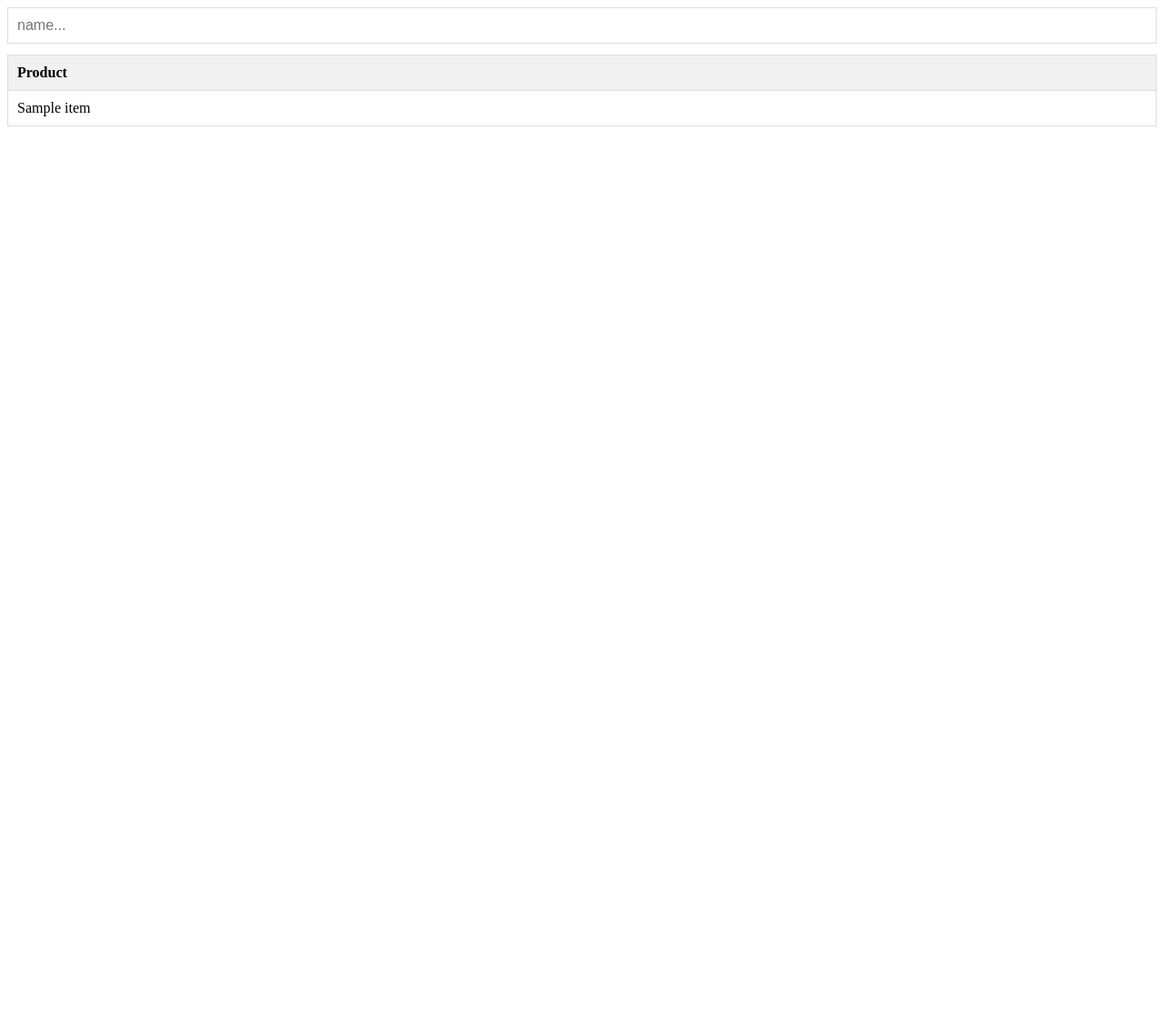
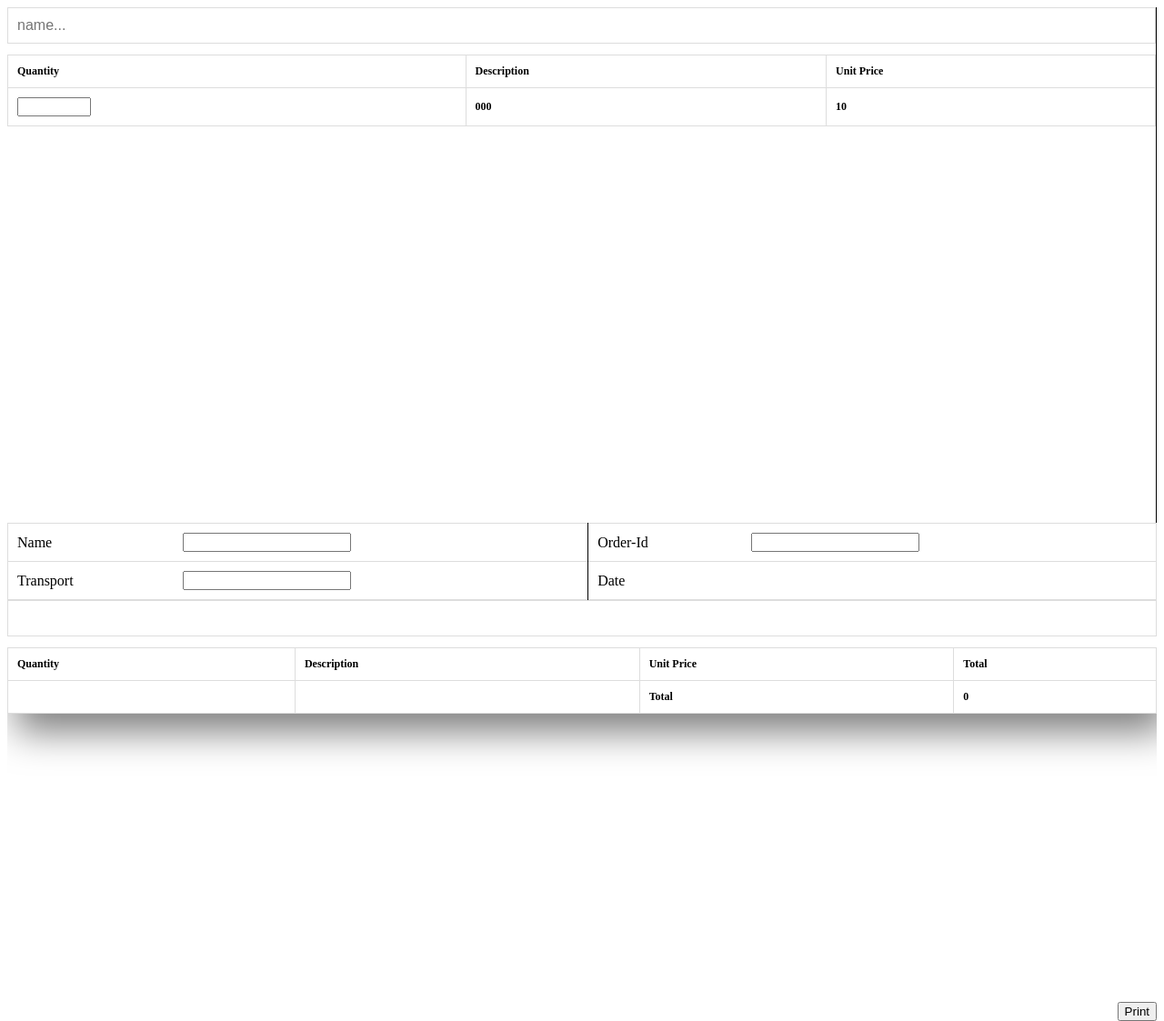
Before and after one commit to vivek-india/dhs, a Python web app: template dhs/dhs/templates/purchase.jinja2 in a window 1280 px wide. Shown: the whole page at 91% size. Before the commit the page ends 139 px from the top, so only its background shows below. Run offline with Jinja, Linux system fonts and the light colour scheme; the template is opened without the code that fills it: most values are stand-ins (such as "Sample title", 1, 10 or a date in 2020).

Commit message:
Added support for purchase functionality.

```diff
--- a/dhs/dhs/models/__init__.py
+++ b/dhs/dhs/models/__init__.py
@@ -8,6 +8,7 @@
 from .mymodel import MyModel  # flake8: noqa
 from .products import Products  # flake8: noqa
 from .saleorders import SaleOrders# flake8: noqa
+from .purchaseorders import PurchaseOrders# flake8: noqa
 #import lst_products
 
 # run configure_mappers after defining all of the models to ensure
--- a/dhs/dhs/scripts/initializedb.py
+++ b/dhs/dhs/scripts/initializedb.py
@@ -18,6 +18,7 @@
 from ..models import MyModel
 from ..models import Products
 from ..models import SaleOrders
+from ..models import PurchaseOrders
 
 
 def usage(argv):
--- a/dhs/dhs/static/dhs.purchase.css
+++ b/dhs/dhs/static/dhs.purchase.css
@@ -2,7 +2,7 @@
   box-sizing: border-box;
 }
 
-#myInput {
+.searchInput {
   background-position: 10px 10px;
   background-repeat: no-repeat;
   width: 100%;
@@ -12,22 +12,85 @@
   margin-bottom: 12px;
 }
 
-#myTable {
+
+.purchaseTableStyle {
   border-collapse: collapse;
   width: 100%;
   border: 1px solid #ddd;
-  font-size: 16px;
+  font-size: 12px;
+  font-weight: bold;
 }
 
-#myTable th, #myTable td {
+.purchaseTableStyle th, .purchaseTableStyle td {
   text-align: left;
   padding: 10px;
 }
 
-#myTable tr {
+.purchaseTableStyle tr {
   border-bottom: 1px solid #ddd;
 }
 
-#myTable tr.header, #myTable tr:hover {
-  background-color: #f1f1f1;
+.purchaseTableStyle tr.header, .purchaseTableStyle tr:hover {
 }
+
+.boxshadow {
+    position: relative;
+    -moz-box-shadow: 1px 2px 4px rgba(0, 0, 0,0.5);
+    -webkit-box-shadow: 1px 2px 4px rgba(0, 0, 0, .5);
+    box-shadow: 10px 20px 40px rgba(0, 0, 0, .5);
+    padding: 10px;
+}
+
+.purchasedTableHeaderStyle {
+  border-collapse: collapse;
+  border: 1px solid #ddd;
+  width: 100%;
+  font-size: 16px;
+}
+
+.purchasedTableHeaderStyle th, .purchasedTableHeaderStyle td {
+  text-align: left;
+  padding: 10px;
+}
+
+.purchasedTableHeaderStyle tr {
+  border-bottom: 1px solid #ddd;
+}
+
+.purchasedTableHeaderStyle tr.header, .purchasedTableHeaderStyle tr:hover {
+}
+
+.printTableStyle {
+  border-collapse: collapse;
+  border: 1px solid #ddd;
+  font-size: 12px;
+  font-weight: bold;
+  width: 76mm;
+  table-layout: fixed;
+}
+
+.printTableStyle th, .printTableStyle td {
+  text-align: left;
+  padding: 10px;
+}
+
+.printTableStyle tr {
+  border-bottom: 1px solid #ddd;
+}
+
+.printTableStyle tr.header, .printTableStyle tr:hover {
+}
+
+
+/*
+@font-face {
+  font-family: 'Kruti Dev';
+  src: url('fonts/k010.TTF');
+}
+
+div {
+  font-family: Kruti Dev !important;
+  font-size: 18px !important;
+}
+
+*/
--- a/dhs/dhs/static/js/dhs.purchase.js
+++ b/dhs/dhs/static/js/dhs.purchase.js
@@ -1,11 +1,11 @@
 function product_search() {
   var input, filter, table, tr, td, i;
-  input = document.getElementById("myInput");
+  input = document.getElementById("purchaseInput");
   filter = input.value.toUpperCase();
-  table = document.getElementById("myTable");
+  table = document.getElementById("purchaseTable");
   tr = table.getElementsByTagName("tr");
   for (i = 0; i < tr.length; i++) {
-    td = tr[i].getElementsByTagName("td")[0];
+    td = tr[i].getElementsByTagName("td")[1];
     if (td) {
       if (td.innerHTML.toUpperCase().indexOf(filter) > -1) {
         tr[i].style.display = "";
@@ -15,3 +15,489 @@
     }
   }
 }
+
+function purchased_product_search() {
+  var input, filter, table, tr, td, i;
+  input = document.getElementById("purchasedInput");
+  filter = input.value.toUpperCase();
+  table = document.getElementById("purchasedTable");
+  tr = table.getElementsByTagName("tr");
+  for (i = 0; i < tr.length; i++) {
+    td = tr[i].getElementsByTagName("td")[1];
+    if (td) {
+      if (td.innerHTML.toUpperCase().indexOf(filter) > -1) {
+        tr[i].style.display = "";
+      } else {
+        tr[i].style.display = "none";
+      }
+    }
+  }
+}
+
+
+
+/*
+  #No parameters
+  returns a date with this format DD-MM-YYYY
+*/
+function now()
+{
+  var d = new Date();
+  var month = d.getMonth()+1;
+  var day = d.getDate();
+
+  var output = (day<10 ? '0' : '') + day + "/"
+              + (month<10 ? '0' : '') + month + '/'
+              + d.getFullYear();
+
+  return output;
+}
+
+document.getElementById('today_date').innerHTML = now();
+
+function isInt(value) {
+  return !isNaN(value) &&
+         parseFloat(Number(value)) == value &&
+         !isNaN(parseFloat(value, 10));
+}
+
+
+function removepurchasedRow(purchased_row, finalTotalElem) {
+
+    var purchasedTable = document.getElementById("purchasedTable");
+    purchasedTable.deleteRow(purchased_row.rowIndex);
+
+
+    var finalTotal = 0;
+    var r = 0, row;
+    while(row = purchasedTable.rows[r++]) {
+        var c = 0, cell;
+        while(cell = row.cells[c++]) {
+            if (cell.className.startsWith('purchased_total_')) {
+                finalTotal += parseFloat(cell.textContent);
+            }
+        }
+    }
+    console.log(finalTotal);
+    finalTotalElem.textContent = finalTotal;
+}
+
+function handlepurchasedItemChangeEvent(purchased_row, item_code, finalTotalElem) {
+
+    var new_priceElem = purchased_row.getElementsByClassName("purchased_price_input_" + item_code)["0"]
+    var new_price = new_priceElem.value;
+    var quantityElem = purchased_row.getElementsByClassName("purchased_quantity_input_" + item_code)["0"]
+    var quantity = quantityElem.value
+    var totalRowElem = purchased_row.getElementsByClassName("purchased_total_" + item_code)["0"];
+
+
+    quantity = quantity.replace(/\s+/g, " ");
+    quantity = quantity.split(" ");
+
+
+    // User can set 0 to say, I want to remove this item.
+    if (quantity[0] == 0) {
+        removepurchasedRow(purchased_row, finalTotalElem);
+        return true;
+    }
+
+    if (quantity.length != 2) {
+        quantityElem.style.backgroundColor = "yellow";
+        quantityElem.focus();
+        return false;
+    }
+
+    new_price = new_price.replace(/\s+/g, " ");
+    new_price = new_price.split(" ");
+    if (new_price.length != 2) {
+        new_priceElem.style.backgroundColor = "yellow";
+        new_priceElem.focus();
+        return false;
+    }
+
+    quantity[1] = quantity[1].toUpperCase();
+    new_price[1] = new_price[1].toUpperCase();
+
+
+    if (new_price[1].slice(1) != quantity[1]) { // Unit should be same
+        new_priceElem.style.backgroundColor = "yellow";
+        new_priceElem.focus();
+        return false;
+    }
+    new_priceElem.style.backgroundColor = "white";
+
+    var newTotal = parseFloat(quantity) * parseFloat(new_price);
+    totalRowElem.textContent = newTotal
+
+
+    var finalTotal = 0;
+    var purchasedTable = document.getElementById("purchasedTable");
+    var r = 0, row;
+    while(row = purchasedTable.rows[r++]) {
+        var c = 0, cell;
+        while(cell = row.cells[c++]) {
+            if (cell.className.startsWith('purchased_total_')) {
+                finalTotal += parseFloat(cell.textContent);
+            }
+        }
+    }
+    console.log(finalTotal);
+    finalTotalElem.textContent = finalTotal;
+}
+
+function handlepurchaseItemQuantityReEntered(purchased_row, item_code, finalTotalElem, new_purchase_val) {
+
+    var info_val = purchased_row.getAttribute("data-info");
+    var info_dict = JSON.parse(info_val);
+
+    purchased_row.removeAttribute("data-info");
+    info_dict['quantity'] = new_purchase_val.join(" ");
+    info_val = JSON.stringify(info_dict);
+    purchased_row.setAttribute('data-info', info_val);
+
+    old_purchase_val = info_dict['quantity'];
+
+    var totalRowElem = purchased_row.getElementsByClassName("purchased_total_" + item_code)["0"];
+    var priceElem = purchased_row.getElementsByClassName("purchased_price_input_" + item_code)["0"];
+    var price = getPriceAsperUnit(new_purchase_val, "", info_val);
+    priceElem.value = price;
+
+
+    var newTotal = parseFloat(new_purchase_val[0]) * parseFloat(price);
+    totalRowElem.textContent = newTotal
+
+
+    var purchased_inputElem = purchased_row.getElementsByClassName('purchased_quantity_input_' + item_code)["0"];
+    purchased_inputElem.value = new_purchase_val.join("  ");
+
+    var finalTotal = 0;
+    var purchasedTable = document.getElementById("purchasedTable");
+    var r = 0, row;
+    while(row = purchasedTable.rows[r++]) {
+        var c = 0, cell;
+        while(cell = row.cells[c++]) {
+            if (cell.className.startsWith('purchased_total_')) {
+                finalTotal += parseFloat(cell.textContent);
+            }
+        }
+    }
+    console.log(finalTotal);
+    finalTotalElem.textContent = finalTotal;
+
+
+}
+
+
+function getPriceAsperUnit(purchase_val, price, data) {
+    var info_dict = JSON.parse(data);
+    price_list = info_dict['prices']
+    price_list = price_list.split(',');
+    var i = 0;
+    for (i = 0; i < price_list.length; i++) {
+        var p = price_list[i].split('=');
+        p[0] = p[0].toUpperCase();
+        if (p[0] == purchase_val[1]) {
+            return p[1] + " /" + p[0];
+        }
+    }
+    return 100000; // Setting it very hight to get notice the issue.
+}
+
+function setpurchaseditem(purchase_val, item_code, price, data) {
+
+
+    var purchasedTable = document.getElementById("purchasedTable");
+    var last_tr = purchasedTable.getElementsByClassName('total_tr')["0"];
+    var last_td = last_tr.getElementsByClassName('total_td')["0"];
+
+
+    var itemAlreadyAdded = purchasedTable.getElementsByClassName('purchased_tr_' + item_code);
+    if (itemAlreadyAdded.length > 0) {
+        handlepurchaseItemQuantityReEntered(itemAlreadyAdded["0"] , item_code, last_td, purchase_val);
+        return true;
+    }
+
+    var tr = document.createElement("TR");
+    data['quantity'] = purchase_val.join("  ");
+    data = JSON.stringify(data);
+    tr.setAttribute('data-info', data);
+    tr.className = 'purchased_tr_' + item_code;
+
+    var td1 = document.createElement("TD");
+
+    var purchased_input = document.createElement("INPUT");
+    purchased_input.setAttribute("type", "text");
+    purchased_input.className = 'purchased_quantity_input_' + item_code;
+    purchased_input.size = 7;
+    purchased_input.addEventListener('focusout', function () {
+        handlepurchasedItemChangeEvent(tr, item_code, last_td);
+    });
+
+
+    purchased_input.value = purchase_val.join("  ");
+    purchased_input.style.textAlign = "right";
+    td1.append(purchased_input);
+    tr.append(td1);
+
+    var td2 = document.createElement("TD");
+    td2.textContent = item_code;
+    tr.append(td2);
+
+    var td3 = document.createElement("TD");
+    // td3.textContent = price;
+    //tr.append(td3);
+    var purchased_price_input = document.createElement("INPUT");
+    purchased_price_input.setAttribute("type", "text");
+    purchased_price_input.className = 'purchased_price_input_' + item_code;
+    purchased_price_input.size = 8;
+    purchased_price_input.addEventListener('focusout', function () {
+        handlepurchasedItemChangeEvent(tr, item_code, last_td);
+    });
+    purchased_price_input.value = getPriceAsperUnit(purchase_val, price, data);
+    purchased_price_input.style.textAlign = "left";
+    td3.append(purchased_price_input);
+    tr.append(td3);
+
+
+    var td4 = document.createElement("TD");
+    td4.className = 'purchased_total_' + item_code;
+    //td4.textContent = parseFloat(price) * parseFloat(purchase_val[0]);
+    td4.textContent = parseFloat(purchased_price_input.value) * parseFloat(purchase_val[0]);
+    tr.append(td4);
+
+    last_td.textContent = parseFloat(last_td.textContent) + parseFloat(td4.textContent);
+
+    last_tr.before(tr);
+
+}
+
+function purchaseItemSelected(item_code) {
+    var tdElem = document.getElementById(item_code);
+    var purchaseInputElem = tdElem.getElementsByClassName("quantity_input_" + item_code)["0"]
+    var purchase_val = purchaseInputElem.value
+    var price = tdElem.getElementsByClassName("price_" + item_code)["0"].textContent
+    var data = tdElem.getElementsByClassName("data_" + item_code)
+    var info_val = data["0"].attributes["data-info"].nodeValue
+    info_val = info_val.replace(/'/g,'"');
+    var info_dict = JSON.parse(info_val);
+
+    var valid_units = [];
+    price_list = info_dict['prices'].split(',');
+    var i = 0;
+    for (i = 0; i < price_list.length; i++) {
+        valid_units.push(price_list[i].split('=')[0]);
+    }
+    //console.log(valid_units);
+    var valid_input = false;
+    var ret = '2 ' + valid_units;
+
+    if (purchase_val == '') {
+        purchaseInputElem.style.backgroundColor = "white";
+        return true;
+    }
+
+    purchase_val = purchase_val.replace(/\s+/g, " ");
+    purchase_val = purchase_val.split(" ");
+
+
+    if (purchase_val.length == 2) {
+        purchase_val[1] = purchase_val[1].toUpperCase();
+
+        var stock_quantity = parseFloat(info_dict['quantity'], 10);
+
+
+        if (isInt(purchase_val[0])) {
+
+            var purchase_quantity = parseFloat(purchase_val[0], 10);
+            if (purchase_quantity <= 0) {
+                ret = purchaseInputElem.value;
+            }else {
+
+                // Validate purchase_val unit
+                for (var i = 0; i < valid_units.length; i++) {
+                    if (valid_units[i].trim().toUpperCase() == purchase_val[1]) {
+                        valid_input = true;
+                        break;
+                    }
+                }
+            }
+        }
+    }
+
+    if (valid_input == false) {
+        purchaseInputElem.style.backgroundColor = "yellow";
+        purchaseInputElem.value = ret;
+        purchaseInputElem.focus();
+        return false;
+    }
+
+    setpurchaseditem(purchase_val, item_code, price, info_dict);
+
+    purchaseInputElem.style.backgroundColor = "white";
+    purchaseInputElem.value = '';
+
+
+    var objDiv = document.getElementById("purchasedTableDiv");
+    objDiv.scrollTop = objDiv.scrollHeight;
+
+    return true;
+    //console.log(purchase_val)
+    //console.log(price)
+    //console.log(info_dict)
+}
+
+function OrderHeader() {
+
+    var customerNameElem = document.getElementById("customer_name");
+    this.customerName = customerNameElem.value;
+
+    var orderIdElem = document.getElementById("order_id");
+    this.orderId = orderIdElem.value;
+
+    var transportNameElem = document.getElementById("transport_name");
+    this.transportName = transportNameElem.value;
+
+    var todayDateElem = document.getElementById("today_date");
+    this.todayDate = todayDateElem.textContent;
+
+    this.serialize = function() {
+        ret = {"customer_name": this.customerName,
+               "order_id": this.orderId,
+               "transport_name": this.transportName,
+               "order_date": this.todayDate};
+        return (JSON.stringify(ret));
+    };
+}
+
+
+function OrderItem(purchased_quantity, item_code,
+                   purchased_unit_price, purchased_unit_total) {
+
+    this.purchased_quantity = purchased_quantity;
+    this.item_code = item_code;
+    this.purchased_unit_price = purchased_unit_price;
+    this.purchased_unit_total = purchased_unit_total;
+
+    this.serialize = function() {
+        ret = {"purchased_quantity": this.purchased_quantity,
+               "item_code": this.item_code,
+               "purchased_unit_price": this.purchased_unit_price,
+               "purchased_unit_total": this.purchased_unit_total};
+        return (JSON.stringify(ret));
+    };
+}
+
+function processOrderForm() {
+    var oh = new OrderHeader();
+    var orderedItems = [];
+
+
+    var purchasedTableElem = document.getElementById("purchasedTable");
+    tr = purchasedTableElem.getElementsByTagName("tr");
+    for (i = 1; i < tr.length-1; i++) {
+        td = tr[i].getElementsByTagName("td");
+
+        var purchased_quantity = td["0"].childNodes["0"].value;
+        var item_code = td[1].textContent;
+        var purchased_unit_price = td[2].childNodes["0"].value;
+        var purchased_unit_total = td[3].textContent;
+
+        var oi = new OrderItem(purchased_quantity, item_code,
+                               purchased_unit_price, purchased_unit_total);
+        orderedItems.push(oi.serialize());
+    }
+
+    var orderForm = {"order_header": oh.serialize(),
+                     "order_items": orderedItems};
+
+    //console.log(orderForm);
+
+    var xhttp = new XMLHttpRequest();
+    xhttp.onreadystatechange = function() {
+        if (this.readyState == 4 && this.status == 200) {
+            var resp = JSON.parse(this.responseText);
+            if (resp["error"] == true) {
+                console.log(resp["result"]);
+                alert("purchase Order Creation FAILED!!!. Please do manual billing");
+            } else {
+                alert(resp["result"]);
+
+                var j = tr.length-1;
+                for (i = 1; i < j; i++) {
+                    tr[1].parentNode.removeChild(tr[1]);
+                }
+                var last_tr = purchasedTableElem.getElementsByClassName('total_tr')["0"];
+                var last_td = last_tr.getElementsByClassName('total_td')["0"];
+                last_td.textContent = 0;
+            }
+
+            printBill(orderForm);
+        }
+    };
+
+    xhttp.open("POST", "purchase/create?t=" + Math.random(), true);
+    xhttp.setRequestHeader("Content-Type", "application/json;charset=UTF-8");
+    xhttp.send(JSON.stringify(orderForm));
+}
+
+function printBill(orderForm) {
+
+    var oh = JSON.parse(orderForm["order_header"]);
+    var oi = orderForm["order_items"];
+
+    var tbl = document.createElement("TABLE");
+    tbl.className = 'printTableStyle';
+
+    var tr = document.createElement("TR");
+
+    var td1 = document.createElement("TD");
+    td1.textContent = oh["customer_name"];
+    tr.append(td1);
+
+    var td2 = document.createElement("TD");
+    td2.textContent = oh["order_id"];
+    tr.append(td2);
+
+    var td3 = document.createElement("TD");
+    td3.textContent = oh["order_date"];
+    tr.append(td3);
+
+    var td4 = document.createElement("TD");
+    td4.textContent = oh["transport_name"];
+    tr.append(td4);
+
+    tbl.append(tr);
+
+    var i = 0;
+    for (i = 0; i < oi.length; i++) {
+        var item = JSON.parse(oi[i]);
+
+        var tr = document.createElement("TR");
+
+        var td1 = document.createElement("TD");
+        td1.textContent = item["purchased_quantity"];
+        tr.append(td1);
+
+        var td2 = document.createElement("TD");
+        td2.textContent = item["item_code"];
+        tr.append(td2);
+
+        var td3 = document.createElement("TD");
+        td3.textContent = item["purchased_unit_price"];
+        tr.append(td3);
+
+        var td4 = document.createElement("TD");
+        td4.textContent = item["purchased_unit_total"];
+        tr.append(td4);
+
+        tbl.append(tr);
+    }
+
+    var dv = document.createElement("DIV");
+    dv.append(tbl);
+
+    var originalContents = document.body.innerHTML;
+    document.body.innerHTML = dv.innerHTML;
+    window.print();
+    document.body.innerHTML = originalContents;
+}
--- a/dhs/dhs/templates/purchase.jinja2
+++ b/dhs/dhs/templates/purchase.jinja2
@@ -2,16 +2,75 @@
 <script src='static/js/dhs.purchase.js'></script>
 
 
+<div>
+    <div class="col-sm-3" style="border-right: 1px solid black;">
+        <input type="text" id="purchaseInput" class="searchInput" onkeyup="product_search()" placeholder="name...">
 
-<div class="col-sm-6">
-    <input type="text" id="myInput" onkeyup="product_search()" placeholder="name...">
+        <div id="purchaseTableDiv" style="overflow-y:scroll;height:515px;">
+            <table id="purchaseTable" class="purchaseTableStyle" border="1">
+              <tr class="header">
+                <th style="aligh:left;">Quantity</th>
+                <th style="aligh:left;">Description</th>
+                <th style="aligh:left;">Unit Price</th>
+              </tr>
+              {% for item in result %}
+                <tr id="{{item.item_code}}">
+                    <td class="data_{{item.item_code}}" data-info="{{item.data}}" align="left">
+                        <input class="quantity_input_{{item.item_code}}" type="text" size="7" onfocusout="purchaseItemSelected('{{item.item_code}}')">
+                    </td>
+                    <td align="left"> {{item.item_code}}</td>
+                    <td class="price_{{item.item_code}}" align="left">{{item.price}}</td>
+                </tr>
+              {% endfor %}
+            </table>
+        </div>
+    </div>
 
-    <table id="myTable">
-      <tr class="header">
-        <th style="width:60%;">Product</th>
-      </tr>
-      {% for item in result %}
-        <tr> <td>{{item}}</td> </tr>
-      {% endfor %}
-    </table>
+    <div class="col-sm-9">
+
+        <table id="purchasedTableHeader" class="purchasedTableHeaderStyle">
+          <tr>
+            <td style="aligh:left;">Name</td>
+            <td style="aligh:left;border-right: 1px solid black;" >
+                <input type="text" id="customer_name">
+            </td>
+            <td style="aligh:right;border-left: 1px solid black;">Order-Id</td>
+            <td style="aligh:left;" >
+                <input type="text" id="order_id">
+            </td>
+          </tr>
+
+          <tr>
+            <td style="aligh:left;">Transport</td>
+            <td style="aligh:left;border-right: 1px solid black;" >
+                <input type="text" id="transport_name">
+            </td>
+            <td style="aligh:right;border-left: 1px solid black;">Date</td>
+            <td id="today_date" style="aligh:left;">
+            </td>
+
+          </tr>
+        </table>
+
+        <input type="text" id="purchasedInput" class="searchInput" onkeyup="purchased_product_search()" placeholder="">
+
+        <div id="purchasedTableDiv" style="overflow-y:scroll;height:390px;" class="KrutiDev_hindi_text;">
+            <table id="purchasedTable" class="boxshadow purchaseTableStyle" border="1">
+              <tr class="header">
+                <th style="aligh:left;">Quantity</th>
+                <th style="aligh:left;">Description</th>
+                <th style="aligh:left;">Unit Price</th>
+                <th style="aligh:left;">Total</th>
+              </tr>
+
+              <tr class="total_tr">
+                <td style="aligh:left;"></td>
+                <td style="aligh:left;"></td>
+                <td style="aligh:left;">Total</td>
+                <td class="total_td" style="aligh:left;">0</td>
+              </tr>
+            </table>
+        </div>
+        <button type="button" onclick="processOrderForm();" style="float: right;"> Print </button>
+    </div>
 </div>
```
Also changed, not shown: dhs/dhs/templates/layout.jinja2 (+4 -4 lines), dhs/dhs/views/purchase.py (+58 -1 lines).
